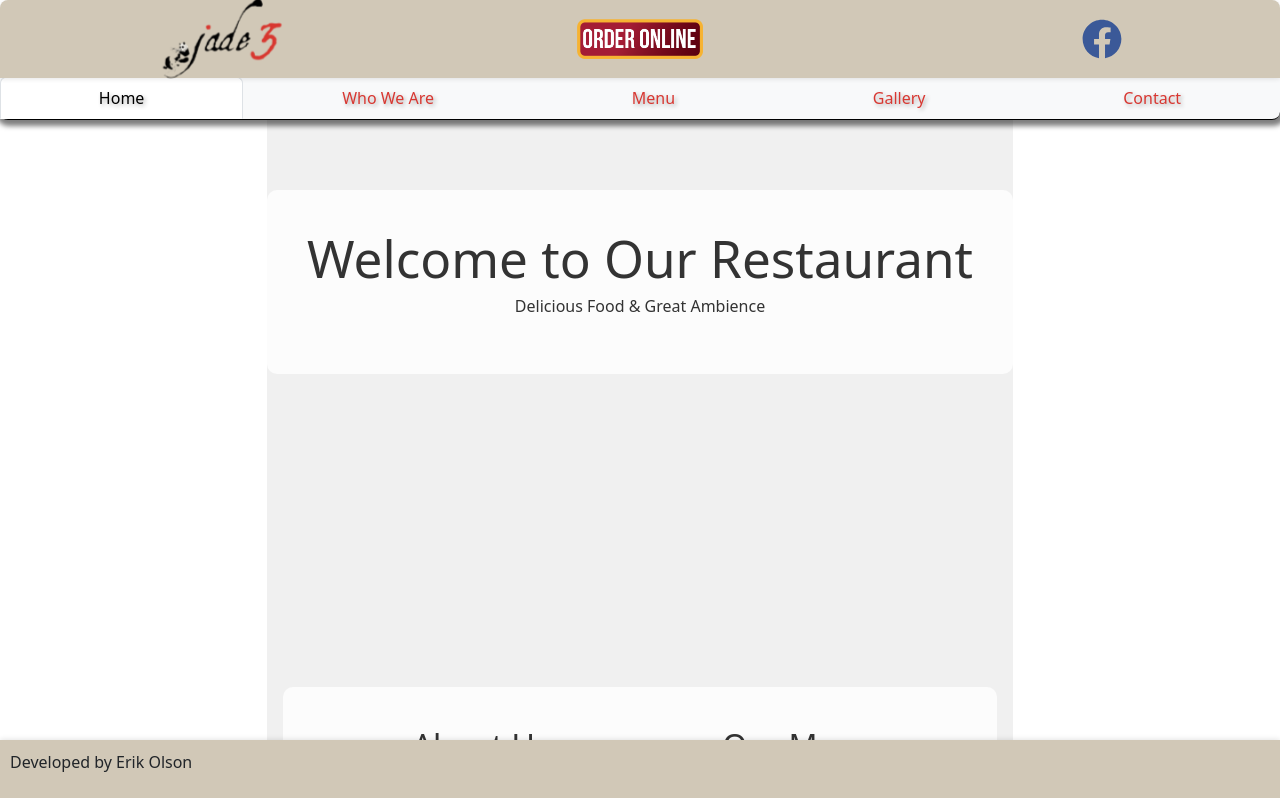
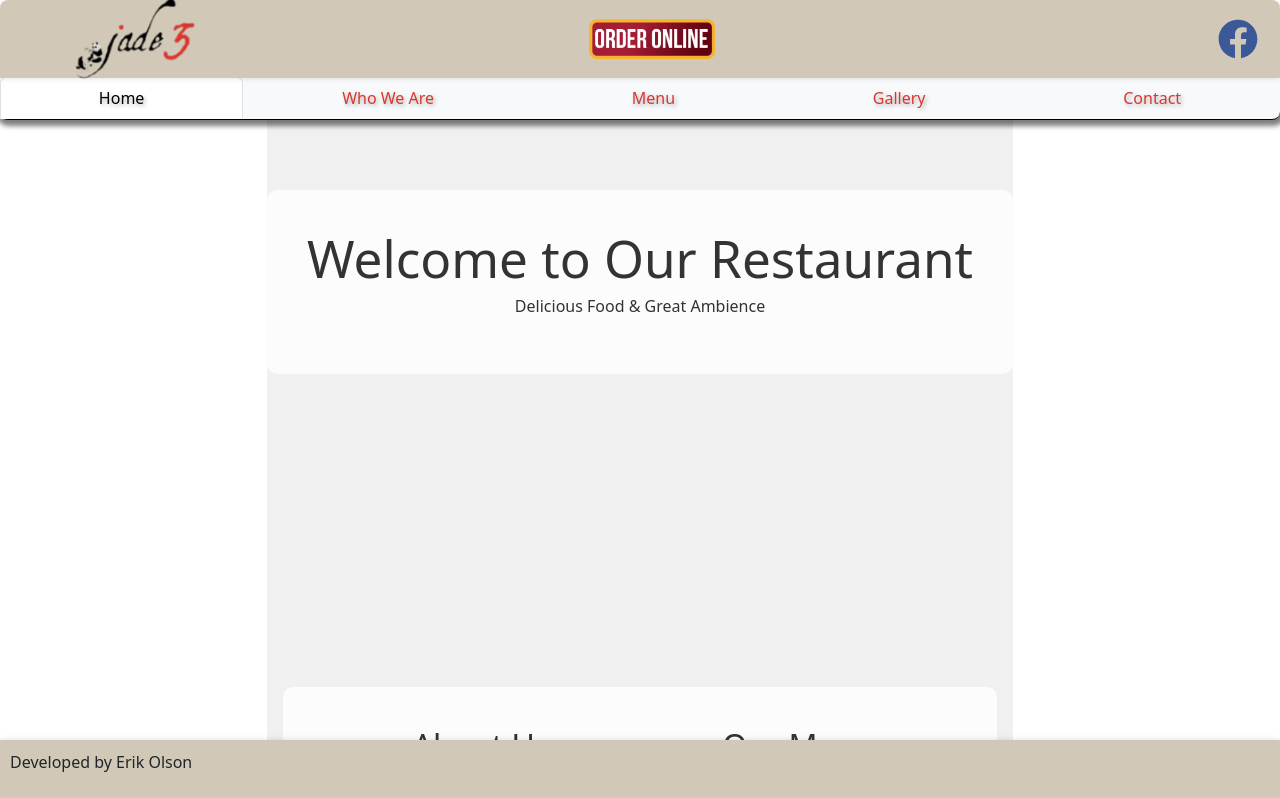
Before and after one commit to ErikAmerico/Jade3, a React (Vite) app: page / in a window 1280 px wide. Shown: the top 798 px of the page. Built offline with nearby package versions, Linux system fonts and the light colour scheme.

Commit message:
header is responsive for everything except ipad air mini

```diff
--- a/src/components/Header/Head.css
+++ b/src/components/Header/Head.css
@@ -22,7 +22,9 @@
     color: #457b9d;
     text-shadow: 2px 2px 4px rgba(0, 0, 0, 0.3);
     position: relative;
-    cursor: pointer;
+    left: -100px;
+    /* cursor: pointer; */
+    /**/
   }
 
   #headerLogo {
@@ -41,6 +43,9 @@
 
 #orderOnline{
   height: 2.5rem;
+  margin: 0 auto;
+  position: relative;
+  left: 8px;
 }
 
 
@@ -49,8 +54,9 @@
   display: flex;
   justify-content: space-between;
   align-items: center;
-  width: 10rem;
-  margin-right: 1rem;
+  /* width: 10rem;
+  margin-right: 1rem; */
+  max-width: 250px;
 }
 
 
@@ -82,3 +88,60 @@
       display: none;
     }
   }
+
+  @media screen and (min-width: 768px) {
+    .header-title{
+      margin-left: -300px;
+    }
+  }
+
+  /* ipad air */
+  @media screen and (min-width: 820px) {
+    .header-title{
+      margin-left: -125px;
+    }
+  }
+
+  /* ipad mini */
+  @media screen and (min-width: 768px) {
+    .header-title{
+      margin-left: 75px;
+    }
+  }
+
+/* surface duo */
+@media screen and (min-width: 540px) {
+  .header-title{
+    margin-left: 75px;
+  }
+}
+
+/* galaxy fold */
+@media screen and (min-width: 280px) {
+  .header-title{
+    margin-left: 75px;
+  }
+  #orderOnline{
+    left: 0px;
+  }
+}
+
+/* samsung galaxy a51/71 */
+@media screen and (min-width: 360px) {
+  .header-title{
+    margin-left: 75px;
+  }
+  #orderOnline{
+    left: 30px;
+  }
+}
+
+/* nest hub */
+@media screen and (min-width: 480px) {
+  .header-title{
+    margin-left: 25px;
+  }
+  #orderOnline{
+    left: 12px;
+  }
+}
```
